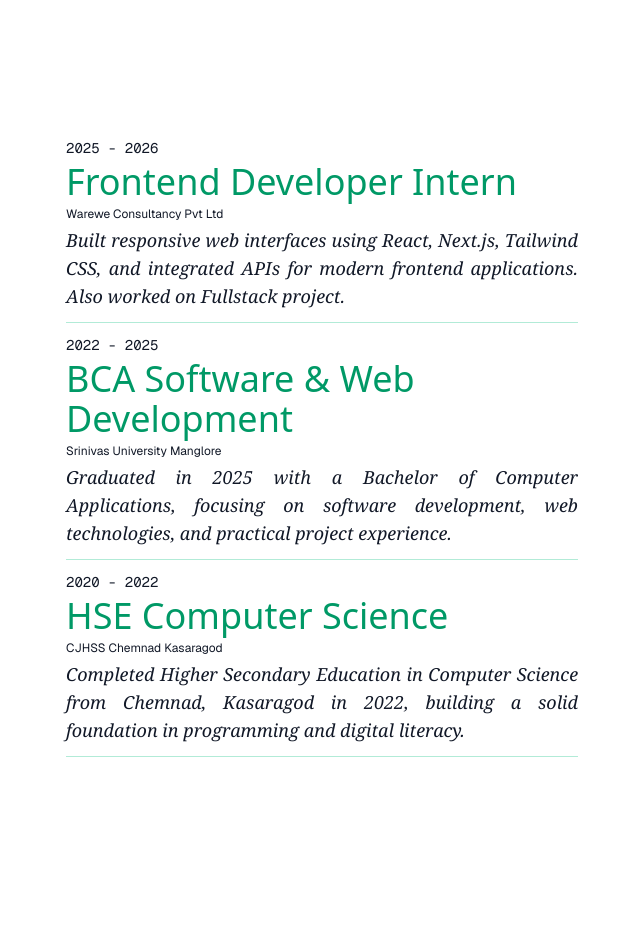
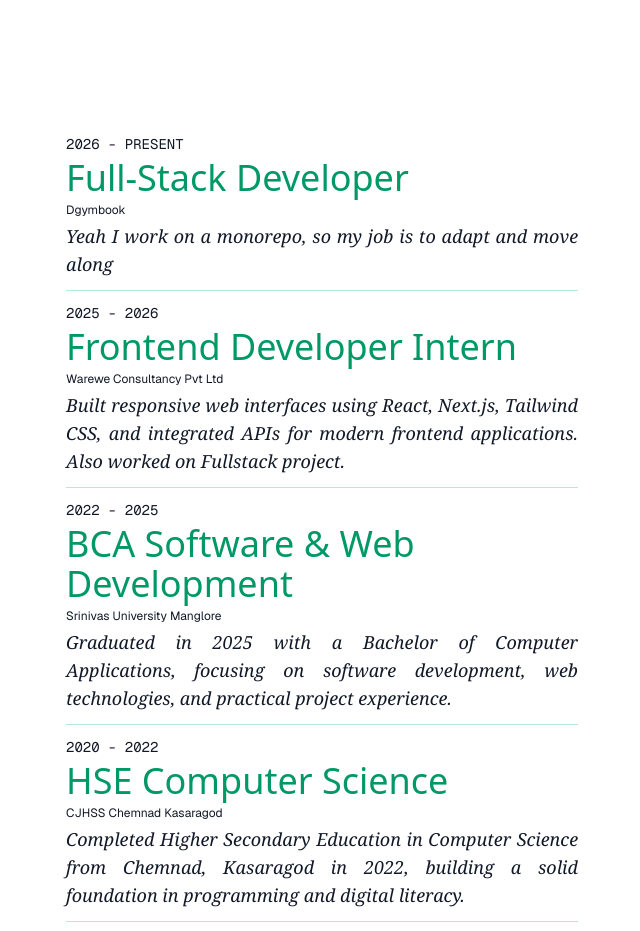
Before and after one commit to ioNihal/portfolio-two, a Next.js app: page / in a window 1280 px wide. Shown: the part 2720-3651 px from the top of the page, without its empty margins (318-958 px from the left). Built offline with nearby package versions, Linux system fonts and the light colour scheme.

Commit message:
experience updated

```diff
--- a/components/TimelineSection/TimelineSection.jsx
+++ b/components/TimelineSection/TimelineSection.jsx
@@ -6,20 +6,27 @@ import Image from 'next/image';
 const timelineData = [
   {
     id: 1,
+    year: "2026 - PRESENT",
+    title: "Full-Stack Developer",
+    place: "Dgymbook",
+    text: "Yeah I work on a monorepo, so my job is to adapt and move along"
+  },
+  {
+    id: 2,
     year: "2025 - 2026",
     title: "Frontend Developer Intern",
     place: "Warewe Consultancy Pvt Ltd",
     text: "Built responsive web interfaces using React, Next.js, Tailwind CSS, and integrated APIs for modern frontend applications. Also worked on Fullstack project."
   },
   {
-    id: 2,
+    id: 3,
     year: "2022 - 2025",
     title: "BCA Software & Web Development",
     place: " Srinivas University Manglore",
     text: "Graduated in 2025 with a Bachelor of Computer Applications, focusing on software development, web technologies, and practical project experience."
   },
   {
-    id: 3,
+    id: 4,
     year: "2020 - 2022",
     title: "HSE Computer Science",
     place: "CJHSS Chemnad Kasaragod",
```
